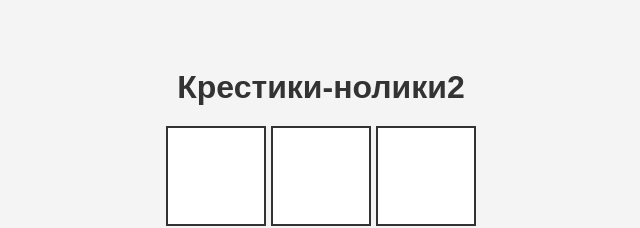
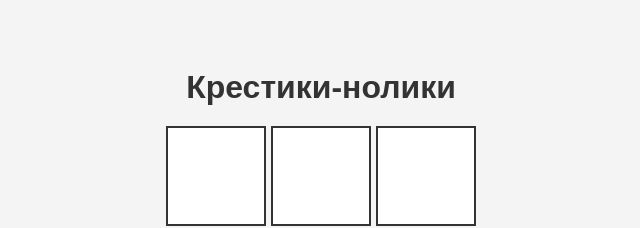
Before and after one commit to Raemyn/tic-tac-toe.io, a plain HTML site: page index.html in a window 1280 px wide. Shown: the top 228 px of the page, without its empty margins (319-959 px from the left). Drawn offline with Linux system fonts and the light colour scheme.

Commit message:
Update index.html

```diff
--- a/index.html
+++ b/index.html
@@ -7,7 +7,7 @@
   <link rel="stylesheet" href="./css/style.css">
 </head>
 <body>
-  <h1>Крестики-нолики2</h1>
+  <h1>Крестики-нолики</h1>
   <div class="board">
     <div class="cell" data-cell></div>
     <div class="cell" data-cell></div>
```
